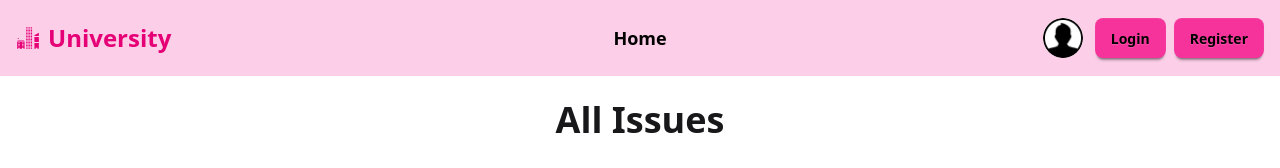
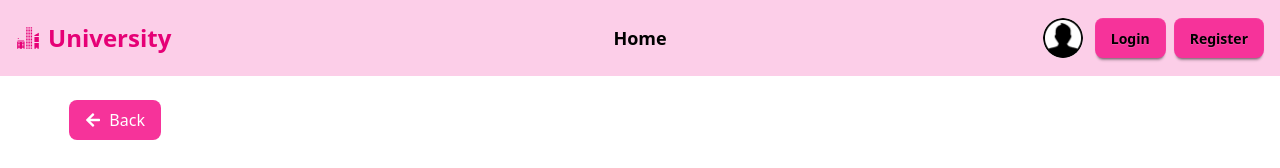
Before and after one commit to pgrmrmortuja/university-issue-management-system, a React (Vite) app: page /all-issues in a window 1280 px wide. Shown: the top 168 px of the page. Built offline with nearby package versions, Linux system fonts and the light colour scheme; no server answers.

Commit message:
make Back Button component

```diff
--- a/src/Pages/AllIssues.jsx
+++ b/src/Pages/AllIssues.jsx
@@ -3,6 +3,7 @@ import { useQuery } from '@tanstack/react-query';
 import { Link } from 'react-router';
 import useAxiosSecure from '../hooks/useAxiosSecure';
 import { FaSearch, FaFilter } from 'react-icons/fa';
+import BackButton from '../Shared/BackButton';
 
 const AllIssues = () => {
     const axiosSecure = useAxiosSecure();
@@ -34,6 +35,11 @@ const AllIssues = () => {
         <div className='container mx-auto px-4 py-6'>
 
             <title>All Issues | University</title>
+
+            <div className="mb-6">
+                <BackButton />
+            </div>
+
             <h1 className="text-4xl font-bold mb-10 text-center">All Issues</h1>
 
             {/* Search and Filters */}
--- a/src/Pages/IssueDetails.jsx
+++ b/src/Pages/IssueDetails.jsx
@@ -3,6 +3,7 @@ import { useParams } from 'react-router';
 import { FaThumbsUp, FaCommentAlt, FaRegBookmark, FaBookmark } from 'react-icons/fa';
 import { AuthContext } from '../Providers/AuthProvider';
 import useAxiosSecure from '../hooks/useAxiosSecure';
+import BackButton from '../Shared/BackButton';
 
 const IssueDetails = () => {
     const { id } = useParams();
@@ -104,8 +105,18 @@ const IssueDetails = () => {
         isSolved,
     } = issue;
 
+
     return (
+
+        <div>
+            <div className="m-6">
+                <BackButton />
+            </div>
             <div className="flex justify-center w-full min-h-screen bg-white mb-16">
+
+                <title>Issue Details | University</title>
+
+
                 <div className="w-full max-w-xl p-4 mt-10 bg-white rounded-2xl shadow-md">
                     {/* পোস্ট হেডার */}
                     <div className="flex items-center gap-3 mb-3">
@@ -202,6 +213,7 @@ const IssueDetails = () => {
                     </div>
                 </div>
             </div>
+        </div>
     );
 };
 
--- /dev/null
+++ b/src/Shared/BackButton.jsx
@@ -0,0 +1,23 @@
+import React from 'react';
+import { useNavigate } from 'react-router';
+import { FaArrowLeft } from 'react-icons/fa';
+
+const BackButton = () => {
+    const navigate = useNavigate();
+
+    const handleBack = () => {
+        navigate(-1);
+    };
+
+    return (
+        <button
+            onClick={handleBack}
+            className="flex items-center gap-2 px-4 py-2 bg-pink-500 text-white rounded-lg hover:bg-pink-600 transition"
+        >
+            <FaArrowLeft />
+            Back
+        </button>
+    );
+};
+
+export default BackButton;
```
Lines whose indentation alone changed are shown as unchanged.
